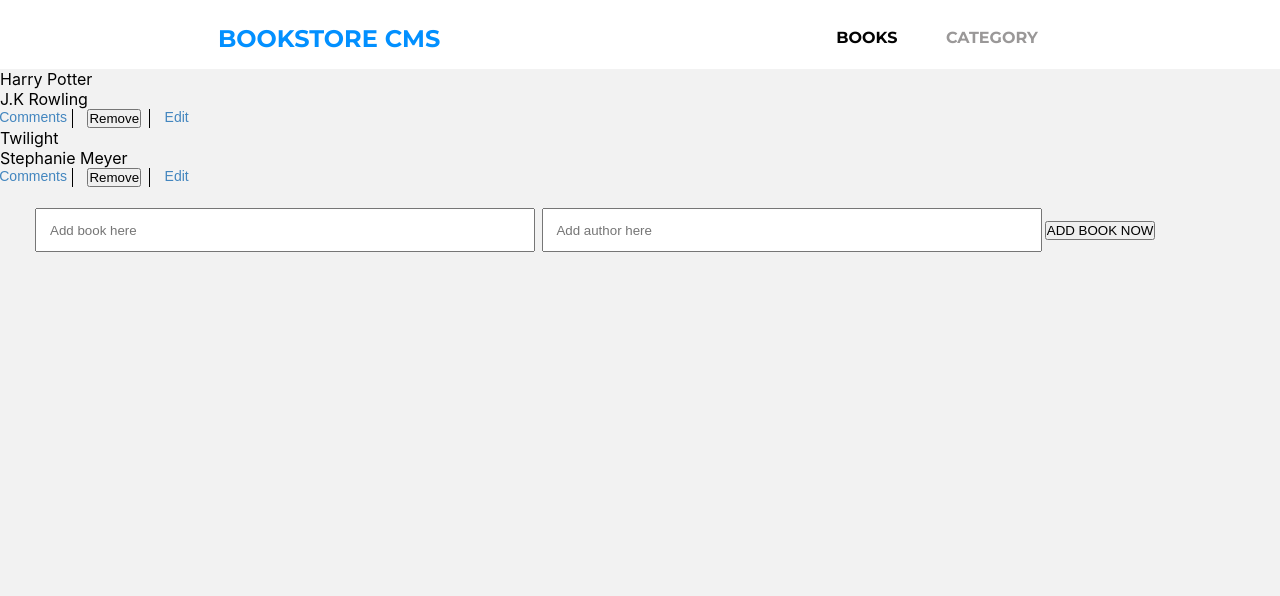
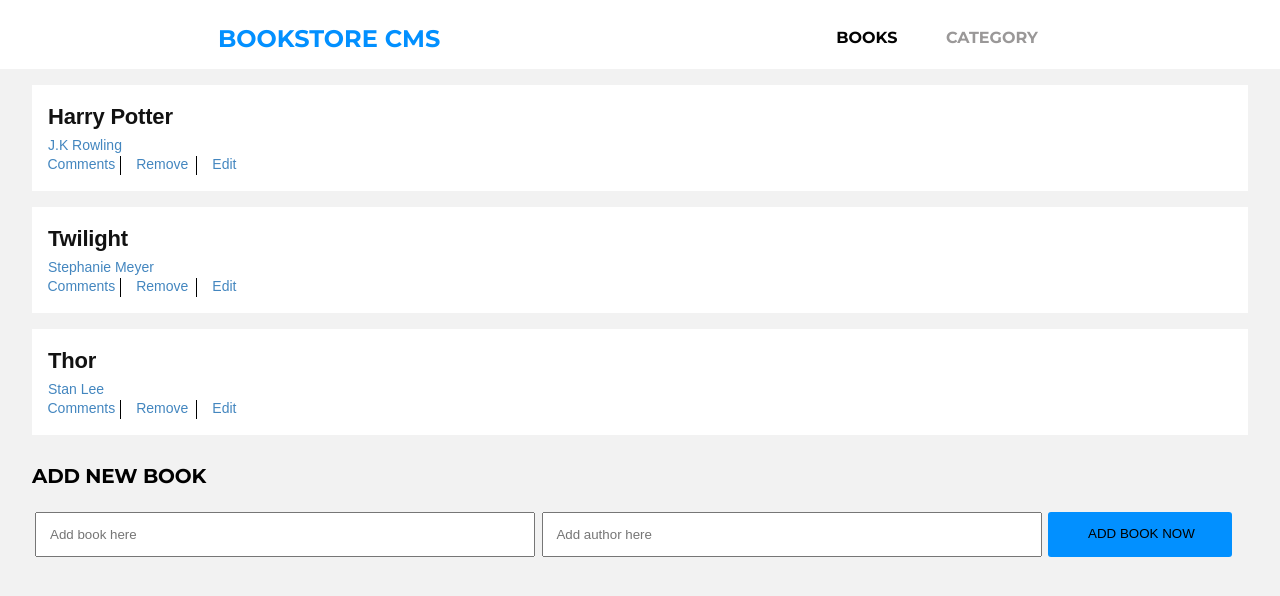
Before and after one commit to Ceemos96/bookstore, a React (Create React App) app: page / in a window 1280 px wide. Shown: the top 596 px of the page. Built offline with nearby package versions, Linux system fonts and the light colour scheme.

Commit message:
Add reduc in react and render components

```diff
--- a/src/Redux/Books/Books.js
+++ b/src/Redux/Books/Books.js
@@ -1,18 +1,39 @@
 import { v4 as uuidv4 } from 'uuid';
 
+const ADD_BOOK = 'ADD_BOOK';
+const REMOVE_BOOK = 'REMOVE_BOOK';
+
 export const AddBook = (book) => ({
-  type: 'ADD_BOOK',
+  type: ADD_BOOK,
   book,
 });
 
 export const RemoveBook = (id) => ({
-  type: 'REMOVE_BOOK',
+  type: REMOVE_BOOK,
   id,
 });
 
-const BooksReducer = (state = [], action) => {
+const bookList = [
+  {
+    title: 'Harry Potter',
+    author: 'J.K Rowling',
+    id: uuidv4(),
+  },
+  {
+    title: 'Twilight',
+    author: 'Stephanie Meyer',
+    id: uuidv4(),
+  },
+  {
+    title: 'Thor',
+    author: 'Stan Lee',
+    id: uuidv4(),
+  },
+];
+
+const BooksReducer = (state = bookList, action) => {
   switch (action.type) {
-    case 'ADD_BOOK': {
+    case ADD_BOOK: {
       const addedBook = {
         id: uuidv4(),
         ...action.book,
@@ -22,7 +43,7 @@
       ];
     }
 
-    case 'REMOVE_BOOK':
+    case REMOVE_BOOK:
       return state.filter((books) => books.id !== action.id);
 
     default:
--- a/src/Redux/Categories/Categories.js
+++ b/src/Redux/Categories/Categories.js
@@ -1,4 +1,4 @@
-const CHECK_STATUS = 'CHECK_STATUS';
+const CHECK_STATUS = 'bookstore/categories/CHECK_STATUS';
 
 const categoriesReducer = (state = [], action) => {
   switch (action.type) {
--- a/src/components/Book.js
+++ b/src/components/Book.js
@@ -1,22 +1,30 @@
+/* eslint-disable import/extensions */
 /* eslint-disable react/prop-types */
-/* eslint-disable react/destructuring-assignment */
 
 import React from 'react';
+import { useDispatch } from 'react-redux';
+import { RemoveBook } from '../Redux/Books/Books.js';
 
-const Book = ({ data: { title, author } }) => (
-  <div>
+const Book = ({ data: { title, author, id } }) => {
+  const dispatch = useDispatch();
+
+  const handleDelete = () => dispatch(RemoveBook(id));
+
+  return (
+    <div className="book-item">
       <div className="book-info">
-      <p>{ title }</p>
-      <p>{ author }</p>
+        <p className="title">{ title }</p>
+        <p className="author">{ author }</p>
       </div>
       <ul className="book-actions">
         <li>Comments</li>
         <li>
-        <button type="button">Remove</button>
+          <button className="remove" type="button" onClick={handleDelete}>Remove</button>
         </li>
         <li>Edit</li>
       </ul>
     </div>
   );
+};
 
 export default Book;
--- a/src/components/Booklist.js
+++ b/src/components/Booklist.js
@@ -1,20 +1,10 @@
 import React from 'react';
+import { useSelector } from 'react-redux';
 import InputBook from './InputBook';
 import Book from './Book';
 
 const Booklist = () => {
-  const list = [
-    {
-      title: 'Harry Potter',
-      author: 'J.K Rowling',
-      id: 1,
-    },
-    {
-      title: 'Twilight',
-      author: 'Stephanie Meyer',
-      id: 2,
-    },
-  ];
+  const list = useSelector((state) => state.books);
 
   return (
     <div>
--- a/src/components/Category.js
+++ b/src/components/Category.js
@@ -1,5 +1,19 @@
-const Category = () => (
-  <button type="button">Check Status</button>
-);
+/* eslint-disable import/extensions */
+import { useSelector, useDispatch } from 'react-redux';
+import { StatusCheck } from '../Redux/Categories/Categories.js';
+
+const Category = () => {
+  const dispatch = useDispatch();
+  const category = useSelector((state) => state.category);
+  const handleClick = () => dispatch(StatusCheck());
+
+  return (
+    <div>
+      <button onClick={handleClick} type="button">Check Status</button>
+      <h1>{category[0]}</h1>
+    </div>
+
+  );
+};
 
 export default Category;
--- a/src/components/InputBook.js
+++ b/src/components/InputBook.js
@@ -1,21 +1,63 @@
-const InputBook = () => (
-  <form className="form-container">
+/* eslint-disable import/extensions */
+import React, { useState } from 'react';
+import { useDispatch } from 'react-redux/';
+import { AddBook } from '../Redux/Books/Books.js';
+
+const InputBook = () => {
+  const dispatch = useDispatch();
+
+  const [input, setInput] = useState({
+    title: '',
+    author: '',
+  });
+
+  const handleKeydown = (event) => {
+    setInput({
+      ...input,
+      [event.target.name]: event.target.value,
+    });
+  };
+
+  const handleSubmit = (event) => {
+    event.preventDefault();
+    if (input.title.trim() && input.author.trim()) {
+      dispatch(AddBook(input));
+    }
+    setInput({
+      title: '',
+      author: '',
+    });
+  };
+
+  return (
+    <form className="form-container" onSubmit={handleSubmit}>
+      <h3 className="form-title">ADD NEW BOOK</h3>
+      <div className="input-fields data-field">
         <input
+          required
           type="text"
           className="input-book"
           placeholder="Add book here"
-      name="book-input"
+          name="title"
+          value={input.title}
+          onChange={handleKeydown}
         />
         <input
+          required
           type="text"
           className="input-author"
           placeholder="Add author here"
-      name="book-author"
+          name="author"
+          value={input.author}
+          onChange={handleKeydown}
         />
         <button type="submit" className="input-submit">
           ADD BOOK NOW
         </button>
+      </div>
+
     </form>
   );
+};
 
 export default InputBook;
--- a/src/index.js
+++ b/src/index.js
@@ -1,15 +1,19 @@
 import React from 'react';
 import ReactDOM from 'react-dom/client';
 import { BrowserRouter } from 'react-router-dom';
+import { Provider } from 'react-redux';
 import './App.css';
 import './index.css';
 import App from './App';
+import store from './Redux/ConfigureStore';
 
 const root = ReactDOM.createRoot(document.getElementById('root'));
 root.render(
   <React.StrictMode>
     <BrowserRouter>
-      <App />
+      <Provider store={store}>
+        <App />
+      </Provider>
     </BrowserRouter>
   </React.StrictMode>,
 );
```
Lines whose indentation alone changed are shown as unchanged.
